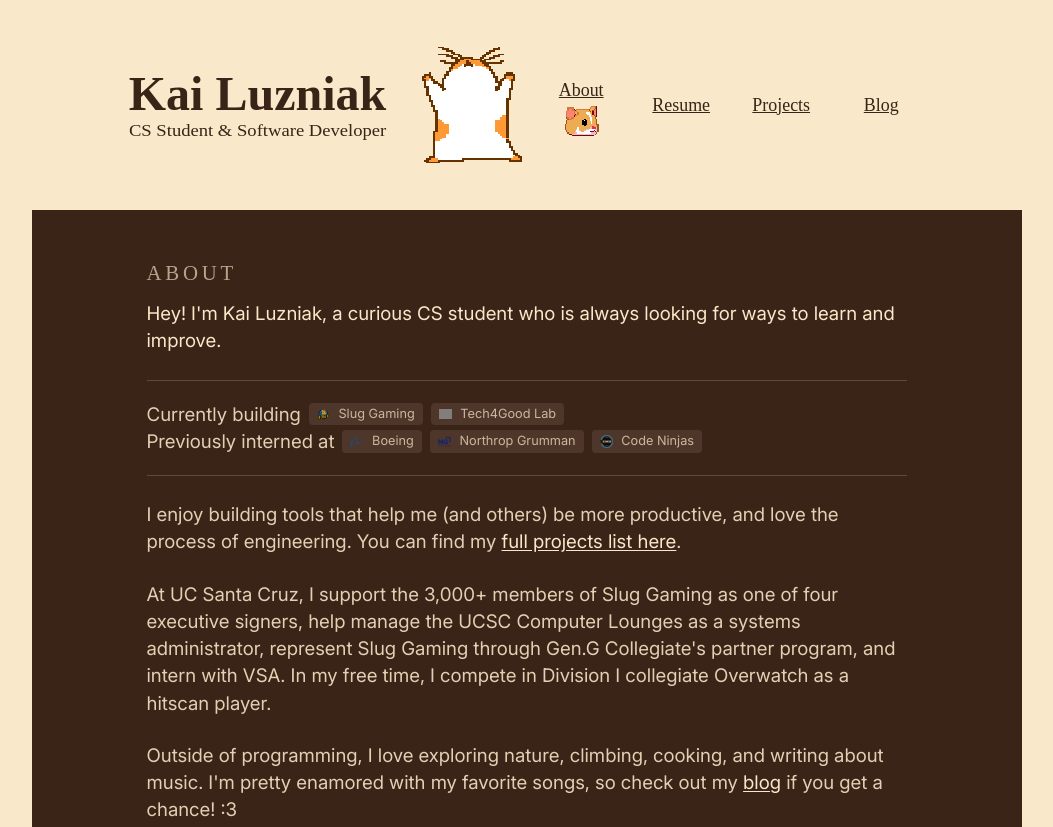
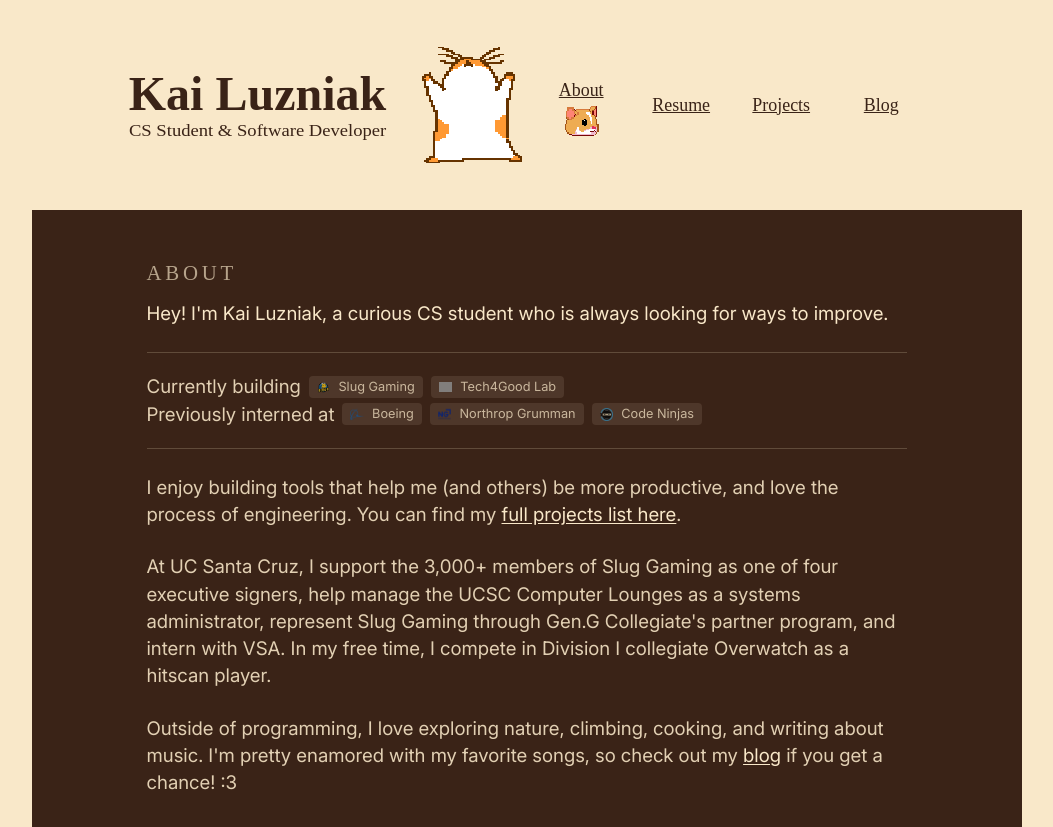
Before and after one commit to beatopia/hamsterwheel, a React app: page /about in a window 1280 px wide. Shown: the top 827 px of the page, without its empty margins (106-1159 px from the left). Built offline with nearby package versions, Linux system fonts and the light colour scheme; grey boxes are pictures that could not be loaded; a web font is replaced by a local one.

Commit message:
fixed about me

```diff
--- a/src/components/About.tsx
+++ b/src/components/About.tsx
@@ -97,7 +97,7 @@ export default function About({ setPage }: PageProps) {
     <section className="about-page" aria-labelledby="about-title">
       <p className="about-kicker">About</p>
       <h1 id="about-title" className="about-title about-inter">
-        Hey! I&apos;m Kai Luzniak, a curious CS student who is always looking for ways to learn and improve.
+        Hey! I&apos;m Kai Luzniak, a curious CS student who is always looking for ways to improve.
       </h1>
 
       <div className="about-section about-works">
```
